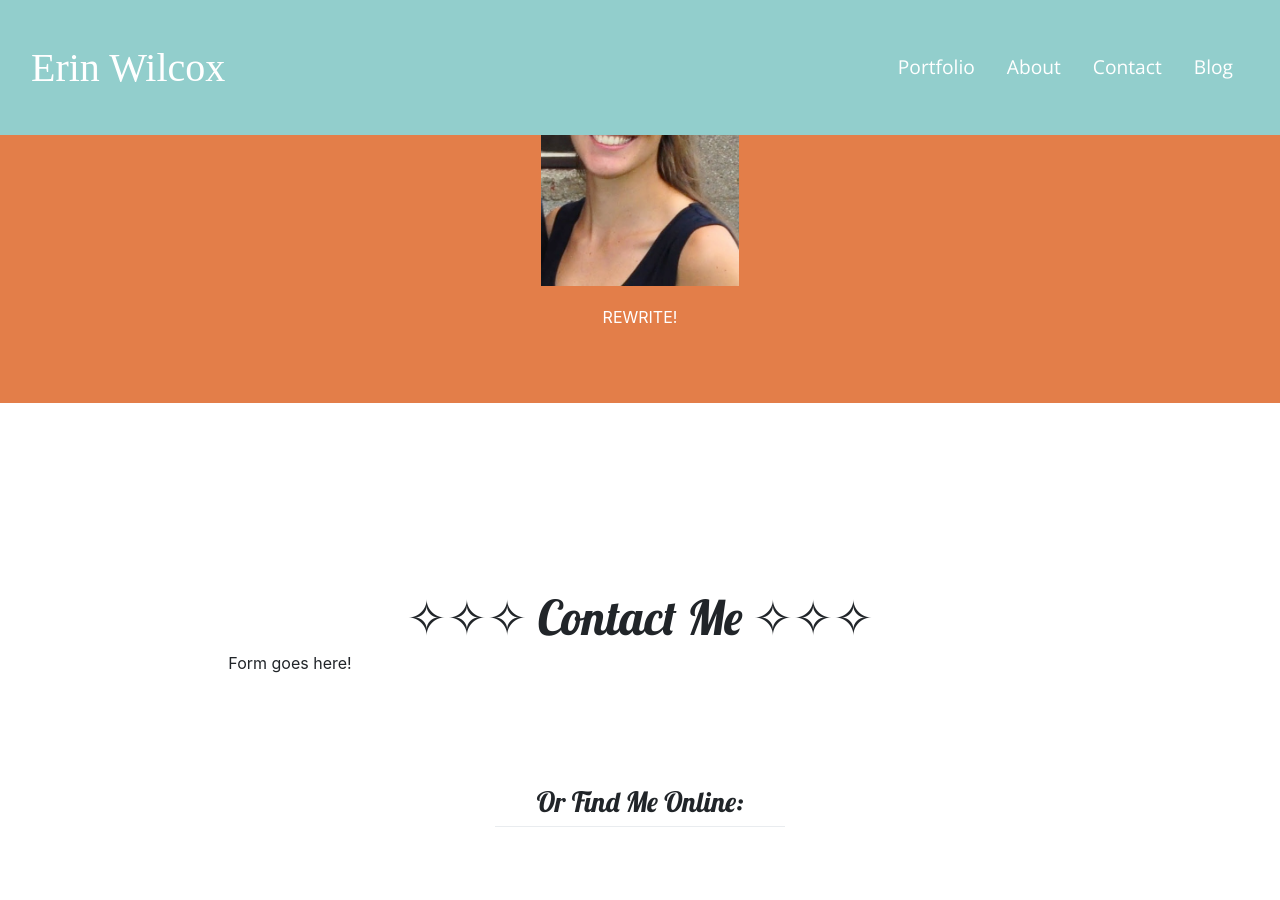
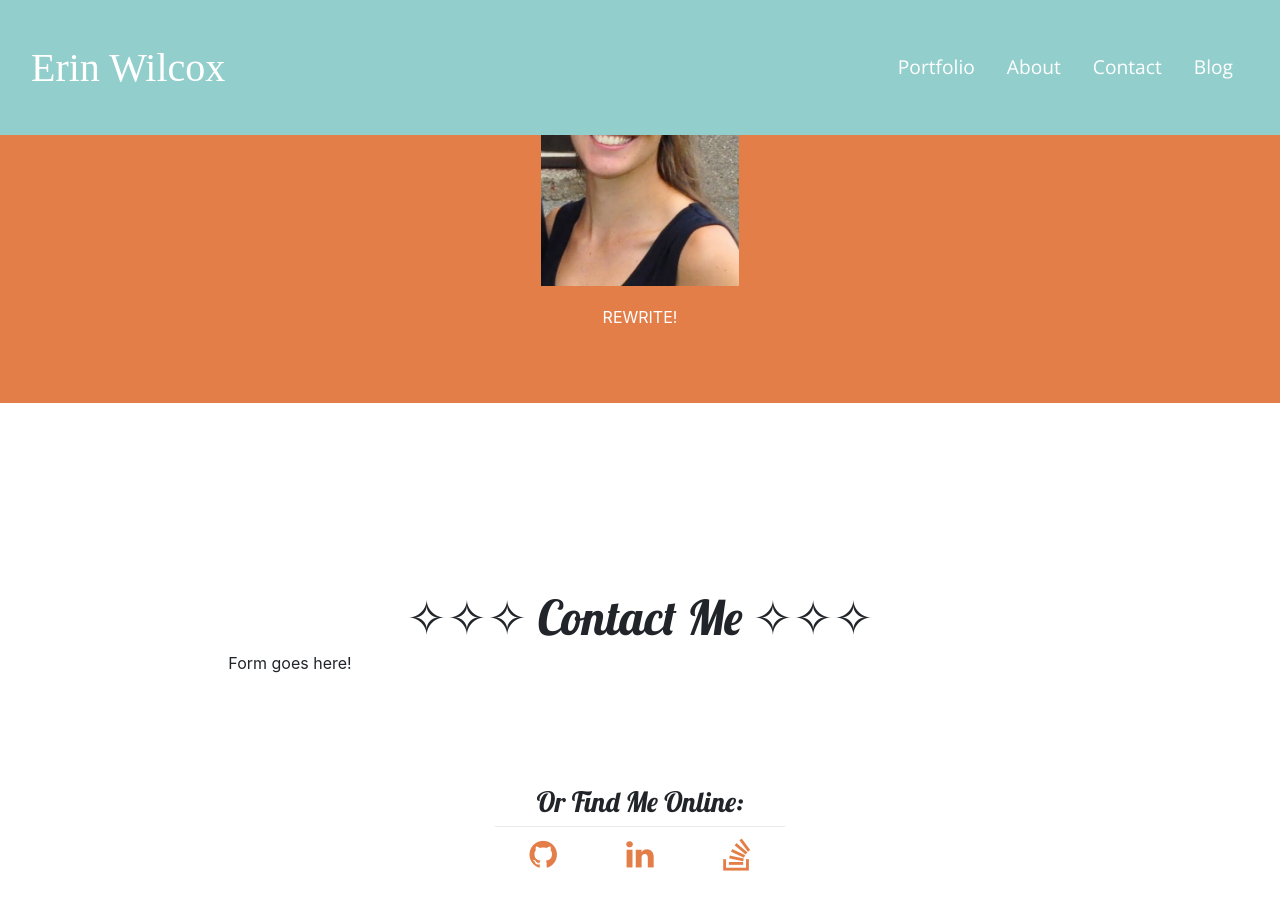
Before and after one commit to brookin8/brookin8.github.io, a Jekyll site: the page built from index.html, in a window 1280 px wide and 900 px high, scrolled down 900 px. Built offline with Jekyll 4.4.1, drawn with Linux system fonts in a browser that asks for light colours; nearby versions of some CDN libraries; some web fonts are replaced.

Commit message:
Color of social buttons

```diff
--- a/index.html
+++ b/index.html
@@ -85,11 +85,11 @@ permalink: /
 						<table class = "table">
 							<tbody>
 								<tr>
-				                    <th style="text-align:center"><a href="https://github.com/brookin8" class="btn-social btn-outline"><i class="fa fa-github fa-2x"></i></a>
+				                    <th style="text-align:center"><a href="https://github.com/brookin8" class="btn-social btn-outline" style="color:#E37E49;"><i class="fa fa-github fa-2x"></i></a>
 				                    </th>
-				                    <th style="text-align:center"><a href="https://www.linkedin.com/in/erin-b-wilcox" class="btn-social btn-outline"><i class="fa fa-linkedin fa-2x"></i></a>
+				                    <th style="text-align:center"><a href="https://www.linkedin.com/in/erin-b-wilcox" class="btn-social btn-outline" style="color:#E37E49;"><i class="fa fa-linkedin fa-2x"></i></a>
 				                    </th>
-				                    <th style="text-align:center"> <a href="https://stackoverflow.com/users/8488543/erin-wilcox" class="btn-social btn-outline"><i class="fa fa-stack-overflow fa-2x"></i></a></th>
+				                    <th style="text-align:center"> <a href="https://stackoverflow.com/users/8488543/erin-wilcox" class="btn-social btn-outline" style="color:#E37E49;"><i class="fa fa-stack-overflow fa-2x"></i></a></th>
 				                </tr>
 							</tbody>
 						</table>
```
